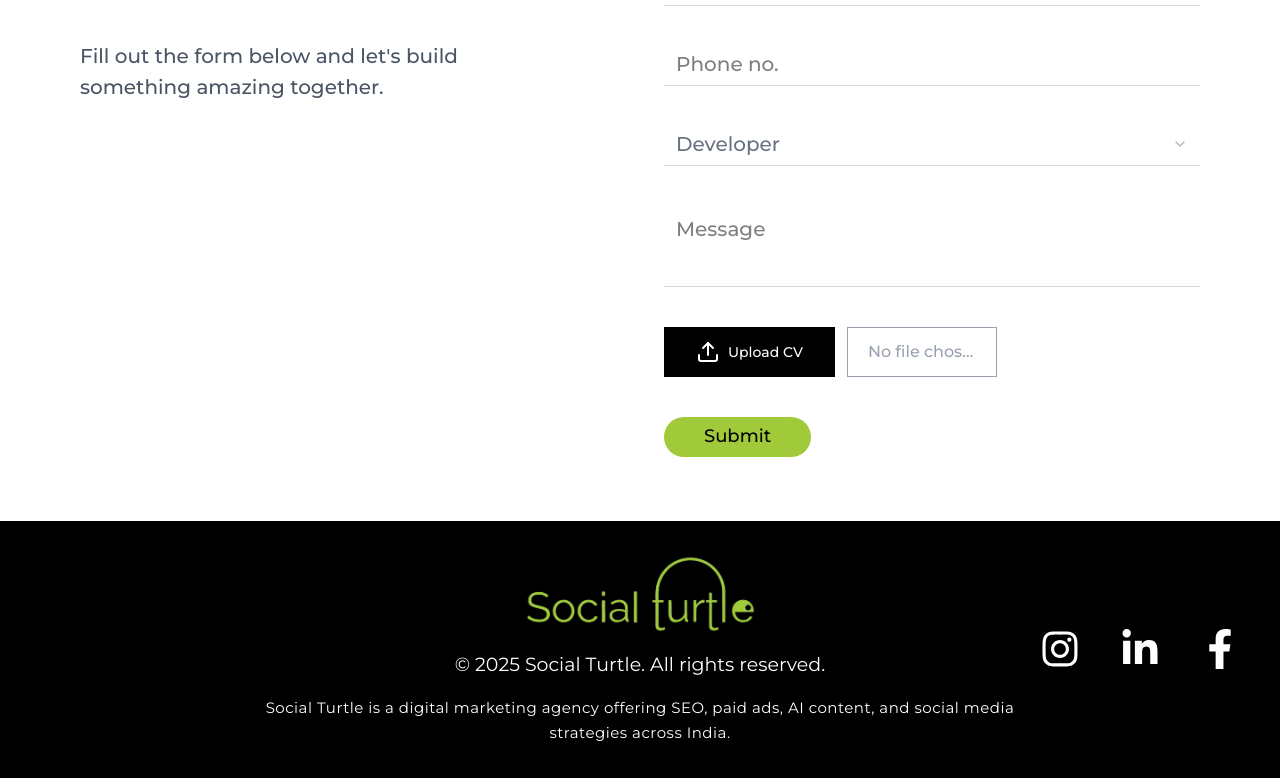
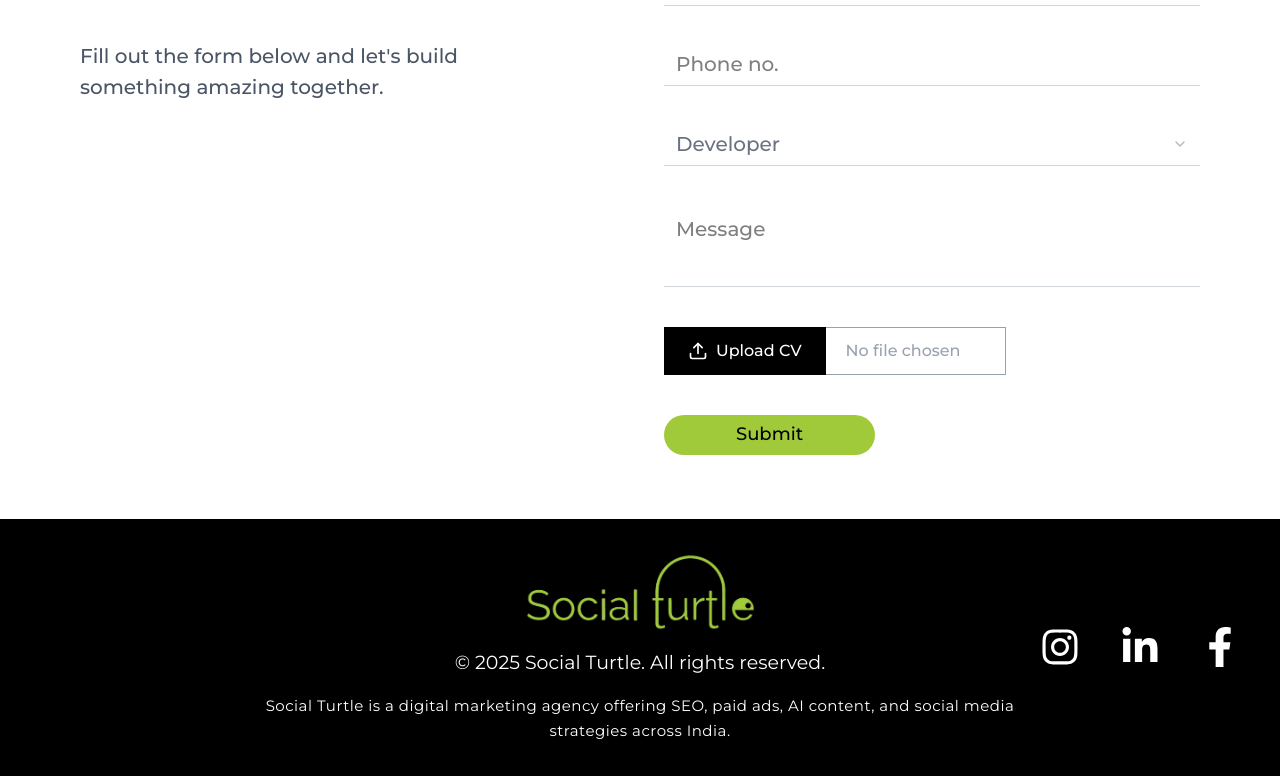
Before and after one commit to Ravi3727/Social-Turtle, a React (Vite) app in the folder Frontend/: page /careers in a window 1280 px wide. Shown: the part 2446-3224 px from the top of the page. Built offline with nearby package versions, Linux system fonts and the light colour scheme; a web font is replaced by a local one.

Commit message:
minor fixes

```diff
--- a/Frontend/src/pages/Careers.jsx
+++ b/Frontend/src/pages/Careers.jsx
@@ -240,41 +240,52 @@ export default function Careers() {
             />
 
             {/* File Upload */}
+            {/* File Upload */}
             <div className="w-full flex justify-center md:justify-start">
-              <div className="flex flex-col md:flex-row items-center md:items-stretch gap-3">
-                <label className="cursor-pointer">
+              <div className="inline-flex items-stretch">
+                {/* Hidden native input */}
                 <input
+                  id="cv"
                   type="file"
                   accept=".pdf,.doc,.docx"
                   className="hidden"
                   onChange={handleFileChange}
                 />
-                  <span
-                    className="bg-black text-white px-8 py-2 md:py-3 flex text-[14px] items-center h-full"
+
+                {/* Left: Upload button */}
+                <label
+                  htmlFor="cv"
+                  className="inline-flex cursor-pointer select-none items-center gap-2 bg-black px-5 md:px-6 text-white text-[14px] md:text-[16px] leading-none h-12 md:h-12 "
                   style={{
                     fontFamily: "Montserrat, sans-serif",
                     fontWeight: 450,
                   }}
                 >
-                    <Upload className="mr-2 h-6 w-6" />
+                  <Upload className="h-5 w-5" />
                   Upload CV
-                  </span>
                 </label>
 
+                {/* Right: filename / placeholder */}
                 {file ? (
-                  <div className="flex items-center border border-gray-400 px-4 py-2 md:py-3 text-gray-700 md:max-w-[220px] max-w-full">
+                  <div
+                    className="inline-flex items-center gap-2 border border-l-0 border-gray-400 px-4 text-gray-700 h-12 md:h-12  w-[180px]"
+                    style={{
+                      fontFamily: "Montserrat, sans-serif",
+                      fontWeight: 450,
+                    }}
+                  >
                     <span className="truncate flex-1">{file.name}</span>
                     <button
                       type="button"
                       onClick={handleRemoveFile}
-                      className="ml-2 text-gray-500 hover:text-black cursor-pointer"
+                      className="text-gray-500 hover:text-black"
                     >
-                      <X className="h-5 w-5" />
+                      <X className="h-5 w-5 cursor-pointer" />
                     </button>
                   </div>
                 ) : (
                   <span
-                    className="border text-center border-gray-400 px-5 py-2 md:py-3 text-gray-400 w-full md:w-[150px] truncate"
+                    className="inline-flex items-center border border-l-0 border-gray-400 px-5 text-gray-400 h-12 md:h-12 w-[180px] cursor-pointer truncate"
                     style={{
                       fontFamily: "Montserrat, sans-serif",
                       fontWeight: 450,
@@ -290,7 +301,7 @@ export default function Careers() {
             <div className="w-full flex justify-center md:justify-start mt-6">
               <Button
                 type="submit"
-                className="bg-[#a1ca3a] text-black px-10 py-4 rounded-full active:scale-90 transition w-[85%] sm:w-[40%] md:w-auto"
+                className="bg-[#a1ca3a] text-black px-18 py-4 rounded-full active:scale-90 transition w-[85%] sm:w-[330px] md:w-auto"
                 style={{
                   fontFamily: "Montserrat, sans-serif",
                   fontWeight: 500,
--- a/Frontend/src/pages/Service.jsx
+++ b/Frontend/src/pages/Service.jsx
@@ -1,5 +1,6 @@
 import React from "react";
 import rolexImg from "../assets/rolex.png";
+// import china from "../assets/china.png";
 import OurWork from "./OurWork";
 
 const Service = () => {
@@ -58,8 +59,13 @@ const Service = () => {
             <img
               src={rolexImg}
               alt="Branding and packaging visual"
-              className="mx-auto lg:ml-0 w-[730px] object-cover"
+              className="mx-auto lg:ml-0  w-[730px] md:h-[430px] md:w-full object-cover"
             />
+            {/* <img
+              src={china}
+              alt="Branding and packaging visual"
+              className="mx-auto mt-4 sm:hidden lg:ml-0 w-[730px] h-[350px] object-cover"
+            /> */}
           </figure>
         </section>
 
```
Lines whose indentation alone changed are shown as unchanged.
